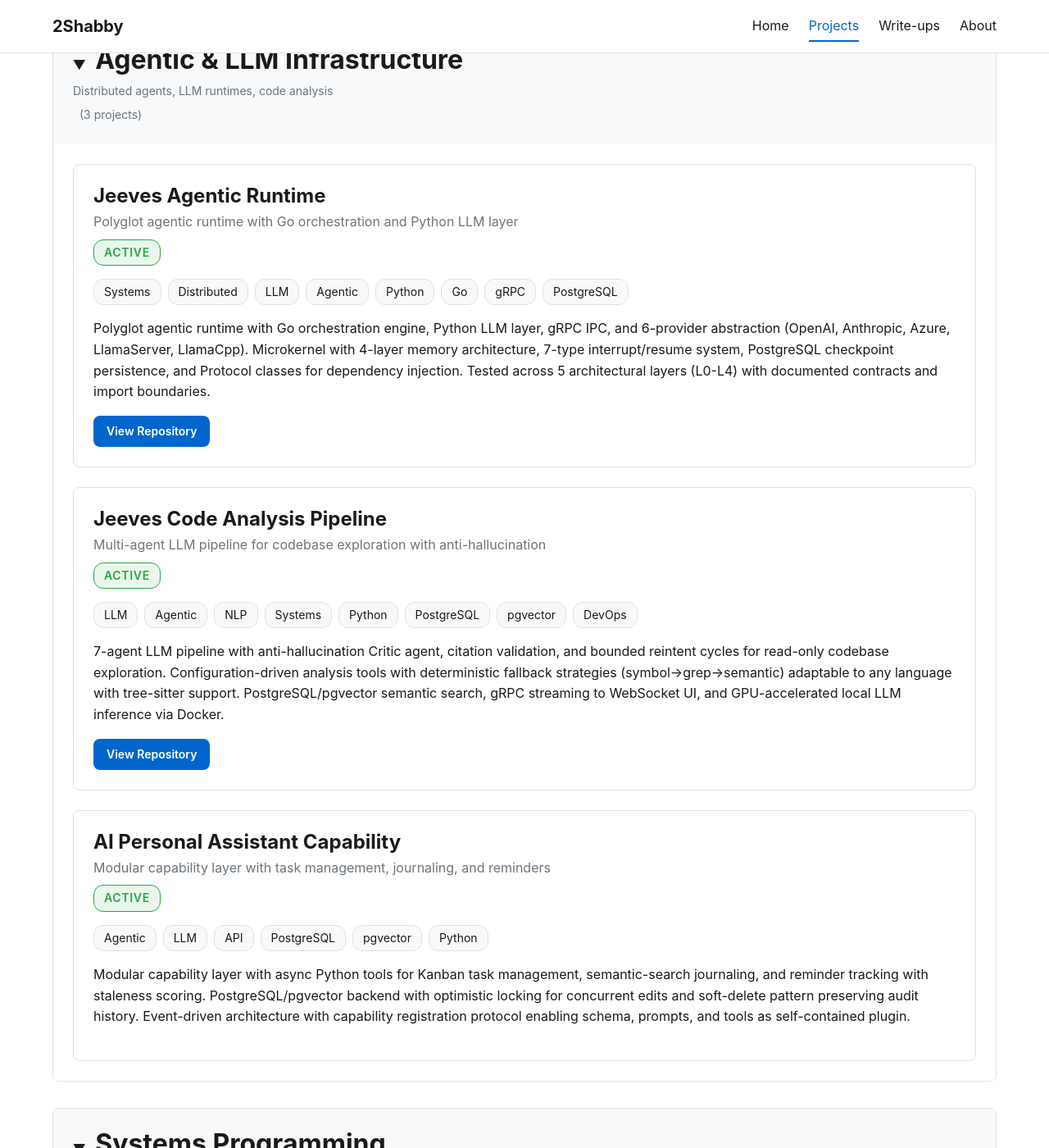
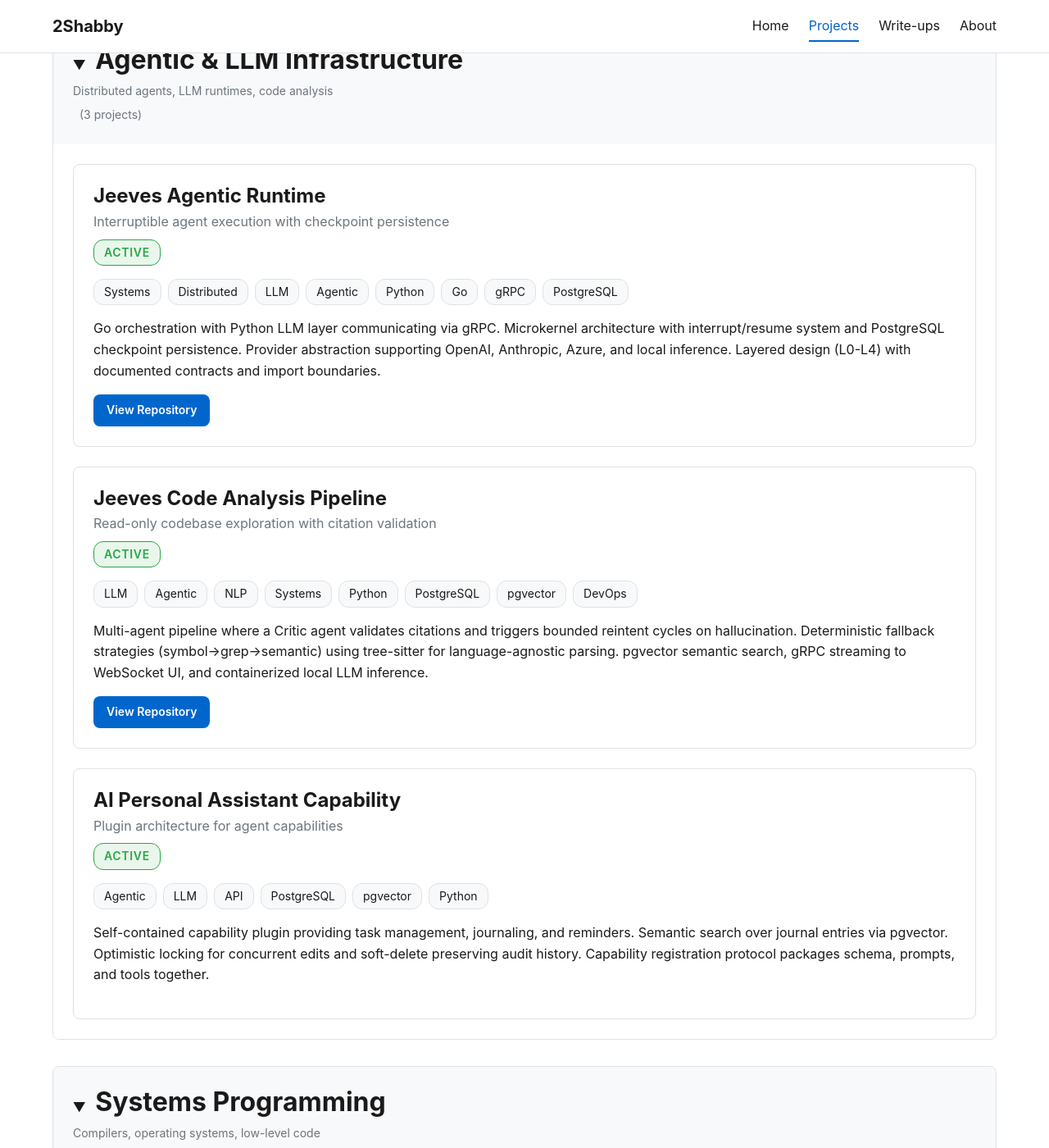
Before and after one commit to 2Shabby/2shabby.github.io, a Jekyll site: the page built from pages/projects.md, in a window 1280 px wide and 1400 px high, scrolled down 242 px. Shown: the whole window at 82% size. Built offline with Jekyll 4.4.1, drawn with Linux system fonts in a browser that asks for light colours; some of the changed text lies outside the part shown.

Commit message:
fix: Remove redundant tagline/summary patterns in projects
Taglines now serve as hooks rather than duplicating summary content:
- Jeeves Runtime: 'Interruptible agent execution with checkpoint persistence'
- Code Analysis: 'Read-only codebase exploration with citation validation'
- Assistant: 'Plugin architecture for agent capabilities'
- Compiler: 'From source to x86 machine code'
- Shell: 'Process control via POSIX system calls'
- Voice: 'Local speech processing on ARM with NPU acceleration'
- Energy: 'Industrial power meters to web dashboard'
- Quantum ML: Focus on structural guarantees and witness learning
- Style Transfer: 'Transferring artistic texture while preserving structure'
- Blockchain: 'Dual-signature consent for medical record updates'
- Document Matching: 'Relevance scoring between papers and contexts'

Summaries also tightened to remove filler and redundancy.

Co-authored-by: myclanker <myclanker@gmail.com>

```diff
--- a/_data/projects.yml
+++ b/_data/projects.yml
@@ -10,7 +10,7 @@ categories:
     items:
       - slug: jeeves-runtime
         name: "Jeeves Agentic Runtime"
-        tagline: "Polyglot agentic runtime with Go orchestration and Python LLM layer"
+        tagline: "Interruptible agent execution with checkpoint persistence"
         status: active
         repo_url: "https://github.com/Jeeves-Cluster-Organization/jeeves-core"
         tags:
@@ -22,11 +22,11 @@ categories:
           - Go
           - gRPC
           - PostgreSQL
-        summary: "Polyglot agentic runtime with Go orchestration engine, Python LLM layer, gRPC IPC, and 6-provider abstraction (OpenAI, Anthropic, Azure, LlamaServer, LlamaCpp). Microkernel with 4-layer memory architecture, 7-type interrupt/resume system, PostgreSQL checkpoint persistence, and Protocol classes for dependency injection. Tested across 5 architectural layers (L0-L4) with documented contracts and import boundaries."
+        summary: "Go orchestration with Python LLM layer communicating via gRPC. Microkernel architecture with interrupt/resume system and PostgreSQL checkpoint persistence. Provider abstraction supporting OpenAI, Anthropic, Azure, and local inference. Layered design (L0-L4) with documented contracts and import boundaries."
 
       - slug: jeeves-code-analysis
         name: "Jeeves Code Analysis Pipeline"
-        tagline: "Multi-agent LLM pipeline for codebase exploration with anti-hallucination"
+        tagline: "Read-only codebase exploration with citation validation"
         status: active
         repo_url: "https://github.com/Jeeves-Cluster-Organization/jeeves-capability-code-analysis"
         tags:
@@ -38,11 +38,11 @@ categories:
           - PostgreSQL
           - pgvector
           - DevOps
-        summary: "7-agent LLM pipeline with anti-hallucination Critic agent, citation validation, and bounded reintent cycles for read-only codebase exploration. Configuration-driven analysis tools with deterministic fallback strategies (symbol→grep→semantic) adaptable to any language with tree-sitter support. PostgreSQL/pgvector semantic search, gRPC streaming to WebSocket UI, and GPU-accelerated local LLM inference via Docker."
+        summary: "Multi-agent pipeline where a Critic agent validates citations and triggers bounded reintent cycles on hallucination. Deterministic fallback strategies (symbol→grep→semantic) using tree-sitter for language-agnostic parsing. pgvector semantic search, gRPC streaming to WebSocket UI, and containerized local LLM inference."
 
       - slug: jeeves-assistant
         name: "AI Personal Assistant Capability"
-        tagline: "Modular capability layer with task management, journaling, and reminders"
+        tagline: "Plugin architecture for agent capabilities"
         status: active
         tags:
           - Agentic
@@ -51,7 +51,7 @@ categories:
           - PostgreSQL
           - pgvector
           - Python
-        summary: "Modular capability layer with async Python tools for Kanban task management, semantic-search journaling, and reminder tracking with staleness scoring. PostgreSQL/pgvector backend with optimistic locking for concurrent edits and soft-delete pattern preserving audit history. Event-driven architecture with capability registration protocol enabling schema, prompts, and tools as self-contained plugin."
+        summary: "Self-contained capability plugin providing task management, journaling, and reminders. Semantic search over journal entries via pgvector. Optimistic locking for concurrent edits and soft-delete preserving audit history. Capability registration protocol packages schema, prompts, and tools together."
 
   # Systems Programming
   - key: systems-programming
@@ -60,7 +60,7 @@ categories:
     items:
       - slug: compiler
         name: "C Compiler"
-        tagline: "Full compiler implementation with lexer, parser, and x86 code generation"
+        tagline: "From source to x86 machine code"
         status: past
         tags:
           - Systems
@@ -68,11 +68,11 @@ categories:
           - C
           - x86
           - Low-level
-        summary: "Compiler for a subset of C with lexer, parser, semantic analysis, and code generation targeting x86. Covers core compiler phases: lexical analysis, syntax parsing, semantic validation, intermediate representation, and machine code generation."
+        summary: "Compiler for a subset of C covering lexical analysis, recursive descent parsing, type checking, and x86 code generation. Implements core phases from tokenization through semantic validation to executable output."
 
       - slug: linux-shell
         name: "Linux Shell"
-        tagline: "Bash-like shell implementation with piping, redirection, and system calls"
+        tagline: "Process control via POSIX system calls"
         status: past
         tags:
           - Systems
@@ -80,11 +80,11 @@ categories:
           - Linux
           - OS
           - Low-level
-        summary: "Bash-like shell for Linux in C using system calls. Supports basic commands, piping, redirection, and custom commands. Process management, signal handling, and I/O redirection via low-level POSIX APIs."
+        summary: "Shell implementation in C with piping, I/O redirection, and job control. Uses fork/exec for process creation, dup2 for file descriptor manipulation, and signal handlers for job management."
 
       - slug: xv6
         name: "Xv6 Operating System"
-        tagline: "Process scheduling algorithms in MIT's teaching OS"
+        tagline: "Kernel modifications to MIT's teaching OS"
         status: past
         tags:
           - Systems
@@ -92,7 +92,7 @@ categories:
           - Scheduling
           - C
           - Low-level
-        summary: "Process scheduling algorithms in Xv6 (MIT's teaching OS). Various scheduling policies including priority-based, round-robin, and custom algorithms."
+        summary: "Implemented process scheduling policies in xv6 kernel: priority-based scheduling with aging, round-robin with configurable quantum, and lottery scheduling with ticket-based fairness."
 
   # IoT & Embedded Systems
   - key: iot-embedded
@@ -101,7 +101,7 @@ categories:
     items:
       - slug: voice-gateway
         name: "Edge Voice Assistant"
-        tagline: "Real-time voice pipeline with VAD, wake word detection, STT, and TTS on ARM"
+        tagline: "Local speech processing on ARM with NPU acceleration"
         status: active
         repo_url: "https://github.com/Jeeves-Cluster-Organization/voice_radxa_gateway"
         tags:
@@ -113,11 +113,11 @@ categories:
           - ARM
           - Kubernetes
           - ONNX
-        summary: "Real-time voice pipeline with lock-free SPSC ring buffers and multi-threaded ALSA I/O for 48kHz audio on ARM edge devices (Radxa Rock 5). ML stack: Silero VAD, DTW-based wake word detection, faster-whisper STT, Kokoro ONNX TTS, with optional RK3588 NPU acceleration. Deployed via Kubernetes with file-based health probes."
+        summary: "Voice pipeline on Radxa Rock 5 using lock-free ring buffers for 48kHz ALSA I/O. Silero VAD, DTW wake word detection, faster-whisper STT, and Kokoro TTS with optional RK3588 NPU offload. Kubernetes deployment with health probes."
 
       - slug: campus-energy
         name: "Campus Energy Monitoring"
-        tagline: "ESP32-based IoT system with Modbus RTU and Django dashboard"
+        tagline: "Industrial power meters to web dashboard"
         status: active
         repo_url: "https://github.com/2Shabby/ESW"
         tags:
@@ -128,7 +128,7 @@ categories:
           - Modbus
           - FreeRTOS
           - Hardware
-        summary: "ESP32-based IoT system interfacing with industrial power meters via Modbus RTU, using FreeRTOS task queues for non-blocking serial I/O and CRC16 validation. Django-Celery dashboard aggregating sensor streams via OneM2M REST API, with visualizations including temperature-energy correlation scatter plots. SI7021 temperature/humidity sensors with hourly data ingestion."
+        summary: "ESP32 reading industrial power meters via Modbus RTU with FreeRTOS task queues for non-blocking I/O. Django-Celery backend aggregating sensor streams through OneM2M API. SI7021 temperature/humidity sensors with correlation visualizations."
 
   # Machine Learning & Quantum Computing
   - key: ml-quantum
@@ -137,7 +137,7 @@ categories:
     items:
       - slug: quantum-density-ml
         name: "Quantum State Generation via ML"
-        tagline: "Physics-constrained GANs/VAEs for valid quantum density matrices"
+        tagline: "Generating valid density matrices with structural guarantees"
         status: past
         repo_url: "https://github.com/2Shabby/broadcastability_ml_project"
         tags:
@@ -148,11 +148,11 @@ categories:
           - GAN
           - VAE
           - PyTorch
-        summary: "Physics-constrained GAN/VAE architectures generating valid 4×4 quantum density matrices using LDL and Cholesky decomposition for structural PSD guarantee. Physics-informed loss function covering PSD, trace, c-bounds, and diversity constraints. Batch-optimized quantum operations using vectorized PyTorch Kronecker products for Bloch vector extraction."
+        summary: "GAN/VAE architectures outputting 4×4 density matrices via Cholesky decomposition, guaranteeing positive semidefiniteness by construction. Loss function enforces trace normalization and broadcastability bounds. Vectorized Kronecker products for batch Bloch vector extraction."
 
       - slug: quantum-witness-ml
         name: "Quantum Distillability Witness Learner"
-        tagline: "ML pipeline for 3-qubit distillability certification using SVM and Transformers"
+        tagline: "Learning entanglement witnesses from measurement data"
         status: past
         repo_url: "https://github.com/Jeeves-Cluster-Organization/ML_QML_Witness_Generation"
         tags:
@@ -163,18 +163,18 @@ categories:
           - Transformer
           - SVM
           - PyTorch
-        summary: "ML pipeline certifying 3-qubit distillability using SVM and Transformer classifiers on GHZ, W, cluster, and Werner states. Restricted Pauli features match full tomography while reducing measurement settings, with interpretable witness operators. NPT/PPT/DPS Level 2 oracle hierarchy with partial transpose across all bipartitions and CVXPY SDP-based symmetric extension testing."
+        summary: "SVM and Transformer classifiers certifying 3-qubit distillability on GHZ, W, cluster, and Werner states. Restricted Pauli features reduce required measurements while matching tomography accuracy. Oracle hierarchy using partial transpose and SDP-based symmetric extension (DPS Level 2)."
 
       - slug: image-style-transfer
         name: "Image Style Transfer"
-        tagline: "CNN-based artistic style transfer with Gram matrix optimization"
+        tagline: "Transferring artistic texture while preserving structure"
         status: past
         tags:
           - ML
           - Deep Learning
           - Computer Vision
           - Python
-        summary: "CNN-based neural style transfer separating content and style representations via VGG feature maps. Gram matrix optimization transfers texture and artistic patterns while preserving structural content. Iterative gradient descent on generated image to minimize combined content and style loss functions."
+        summary: "Neural style transfer using VGG feature maps to separate content and style. Gram matrices capture texture statistics; gradient descent on the generated image minimizes combined content/style loss."
 
       - slug: quantum-entanglement
         name: "Fully Entangled Fraction"
@@ -193,7 +193,7 @@ categories:
     items:
       - slug: healthcare-blockchain
         name: "Blockchain Electronic Health Records"
-        tagline: "Ethereum smart contract with role-based access and IPFS storage"
+        tagline: "Dual-signature consent for medical record updates"
         status: past
         repo_url: "https://github.com/2Shabby/medical-records"
         tags:
@@ -203,7 +203,7 @@ categories:
           - React
           - IPFS
           - Healthcare
-        summary: "Ethereum smart contract with role-based access control and dual-signature update protocol requiring both doctor and patient consent for record modifications. React/Web3.js frontend with MetaMask integration for record creation, viewing, sharing, updating, and role assignment. Hybrid storage using IPFS for medical files and on-chain hash storage for integrity verification."
+        summary: "Solidity contract requiring both doctor and patient signatures for record modifications. IPFS stores files; on-chain hashes verify integrity. React frontend with MetaMask for role-based access control."
 
       - slug: virtual-labs
         name: "Virtual Labs"
@@ -223,7 +223,7 @@ categories:
     items:
       - slug: document-matching
         name: "Document Matching with NLP"
-        tagline: "LDA-based document scoring and keyword extraction"
+        tagline: "Relevance scoring between papers and contexts"
         status: past
         tags:
           - ML
@@ -231,4 +231,4 @@ categories:
           - Research
           - Python
           - LDA
-        summary: "Given sets of papers and contexts, assigning scores of (0,1) to combinations. Extract keywords, and apply LDA (Latent Dirichlet Allocation) on data to assign relevance scores. Implements topic modeling techniques to match research papers with related abstracts or contexts."
+        summary: "Topic modeling pipeline using LDA to score paper-context relevance. Keyword extraction and topic distributions produce interpretable similarity scores for matching research papers to related abstracts."
```
